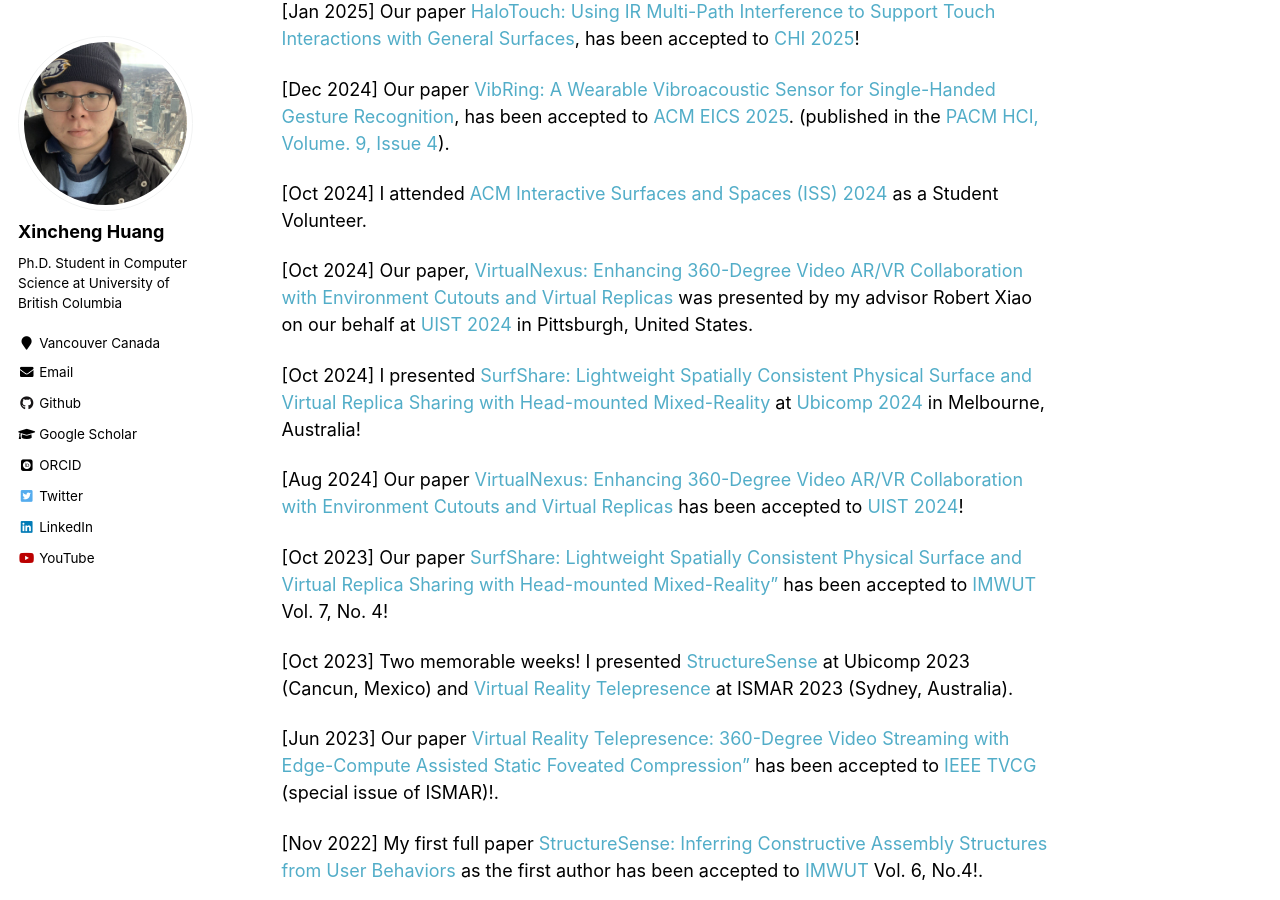
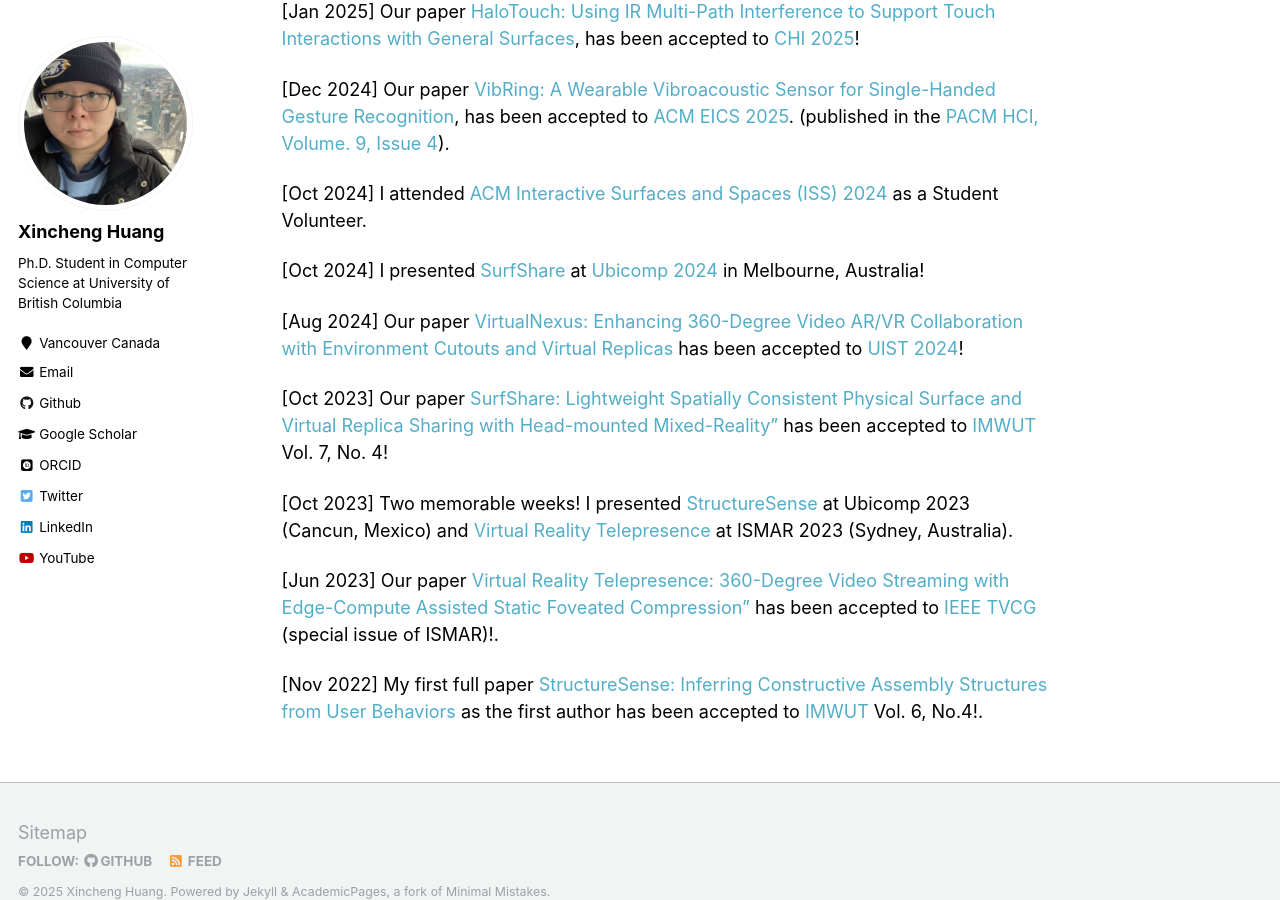
Before and after one commit to Peter-Pater/peter-pater.github.io, a Jekyll site: the page built from _pages/about.md, in a window 1280 px wide and 900 px high, scrolled down 766 px. Built offline with Jekyll 4.4.1, drawn with Linux system fonts in a browser that asks for light colours; some web fonts are replaced.

Commit message:
minor corrections

```diff
--- a/_pages/about.md
+++ b/_pages/about.md
@@ -21,9 +21,7 @@ I am a Ph.D. student in Computer Science at <a href="https://www.ubc.ca/" style=
 
 [Oct 2024] I attended <a href="https://iss2024.acm.org/" style="text-decoration:none">ACM Interactive Surfaces and Spaces (ISS) 2024</a> as a Student Volunteer.
 
-[Oct 2024] Our paper, <a href="/publications/virtual-nexus" style="text-decoration:none">VirtualNexus: Enhancing 360-Degree Video AR/VR Collaboration with Environment Cutouts and Virtual Replicas</a> was presented by my advisor Robert Xiao on our behalf at <a href="https://uist.acm.org/2024/" style="text-decoration:none" target="_blank">UIST 2024</a> in Pittsburgh, United States.
-
-[Oct 2024] I presented <a href="/publications/surf-share" style="text-decoration:none">SurfShare: Lightweight Spatially Consistent Physical Surface and Virtual Replica Sharing with Head-mounted Mixed-Reality</a> at <a href="https://www.ubicomp.org/ubicomp-iswc-2024/" style="text-decoration:none" target="_blank">Ubicomp 2024</a> in Melbourne, Australia!
+[Oct 2024] I presented <a href="/publications/surf-share" style="text-decoration:none">SurfShare</a> at <a href="https://www.ubicomp.org/ubicomp-iswc-2024/" style="text-decoration:none" target="_blank">Ubicomp 2024</a> in Melbourne, Australia!
 
 [Aug 2024] Our paper <a href="/publications/virtual-nexus" style="text-decoration:none">VirtualNexus: Enhancing 360-Degree Video AR/VR Collaboration with Environment Cutouts and Virtual Replicas</a> has been accepted to <a href="https://uist.acm.org/2024/" style="text-decoration:none" target="_blank">UIST 2024</a>!
 
```
Also changed, not shown: _publications/7-gaussiannexus.md (+1 -1 lines), 1 other file.
